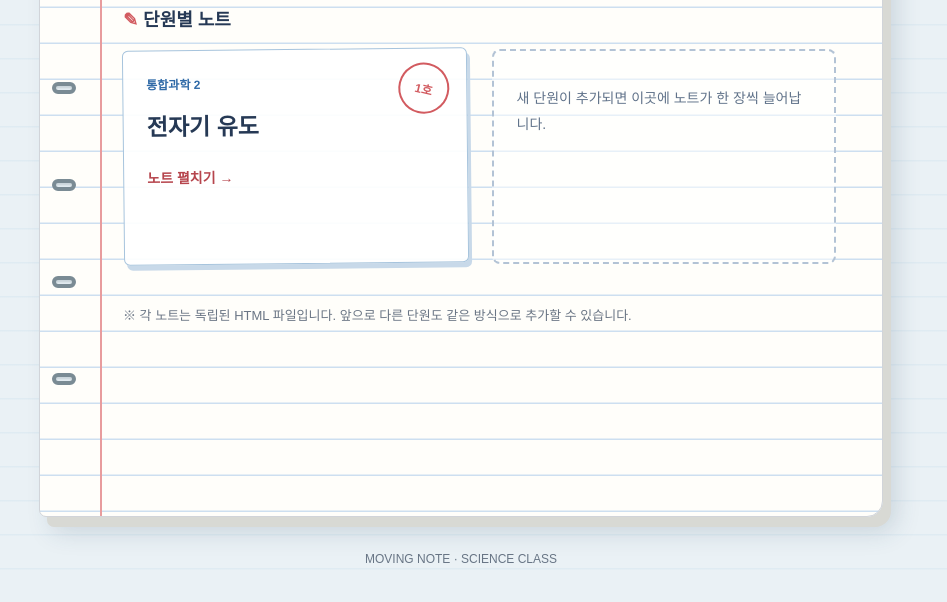
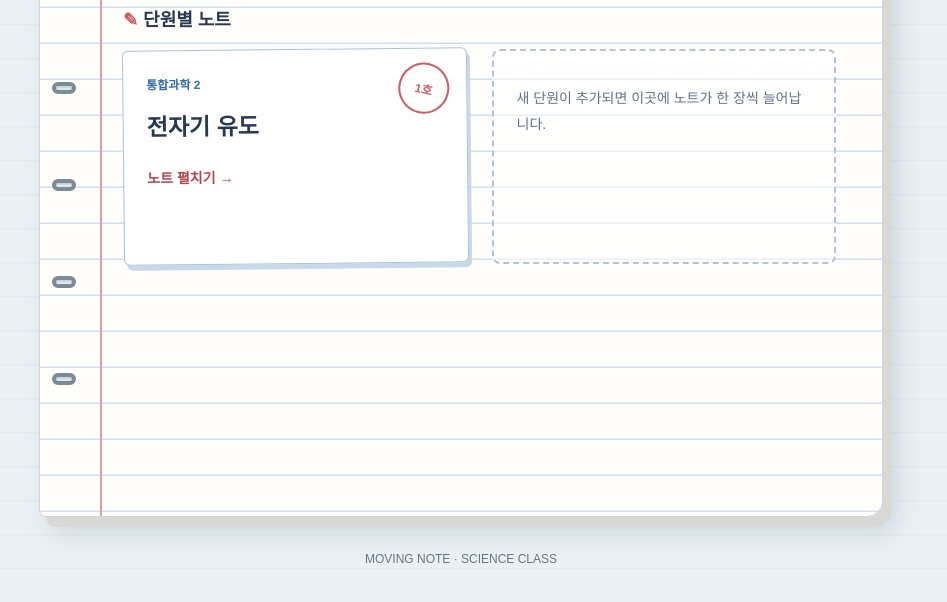
Before and after one commit to prichaen/moving_note, a plain HTML site: page index.html in a window 1280 px wide. Shown: the part 218-820 px from the top of the page, without its empty margins (179-1126 px from the left). Drawn offline with Linux system fonts and the light colour scheme.

Commit message:
Remove tip paragraph from index.html
Removed the tip paragraph from the note section.

```diff
--- a/index.html
+++ b/index.html
@@ -19,6 +19,6 @@
 <a class="note" href="units/integrated-science-2-electromagnetic-induction.html"><span class="subject">통합과학 2</span><div class="stamp">1호</div><h3>전자기 유도</h3><p></p><span class="open">노트 펼치기 →</span></a>
 <div class="empty"><strong></strong><p>새 단원이 추가되면 이곳에 노트가 한 장씩 늘어납니다.</p></div>
 </div>
-<p class="tip">※ 각 노트는 독립된 HTML 파일입니다. 앞으로 다른 단원도 같은 방식으로 추가할 수 있습니다.</p>
+<p class="tip"></p>
 </div><div class="footer">MOVING NOTE · SCIENCE CLASS</div></main></body>
 </html>
```
